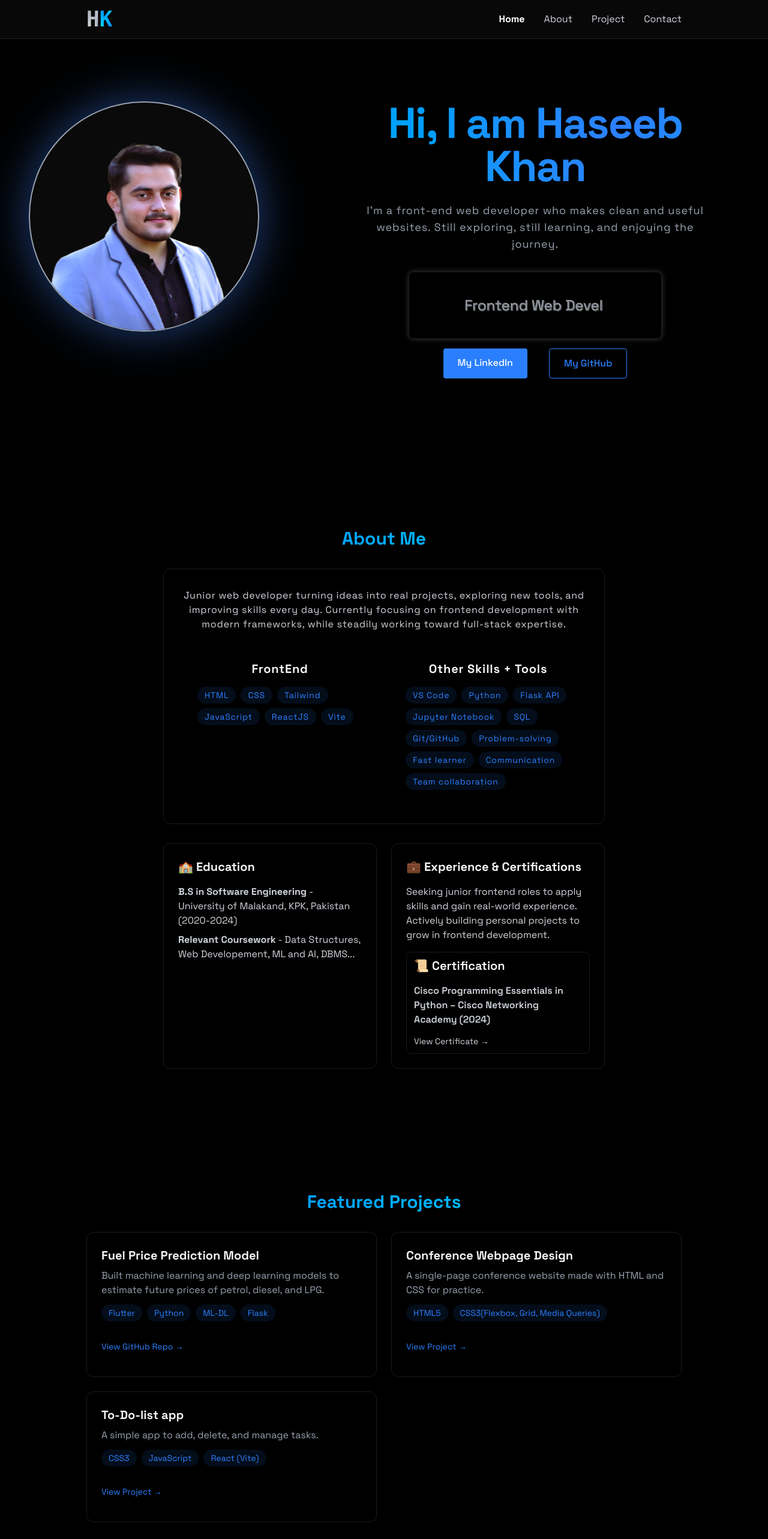
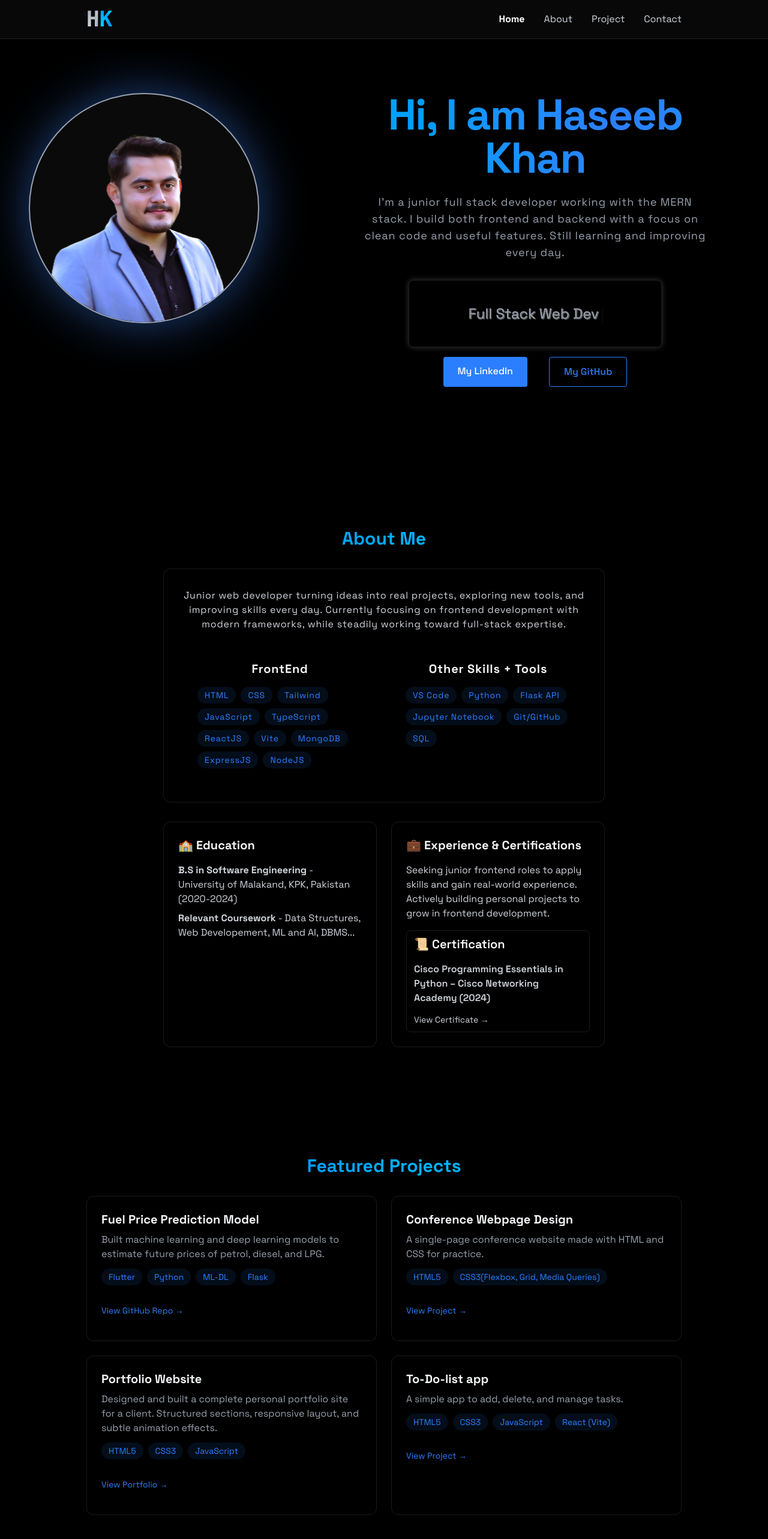
Before and after one commit to Haseeb-Khan-Official/My_Portfolio, a React (Vite) app in the folder my-portfolio/: page / in a window 1280 px wide. Shown: the top 2566 px of the page at 60% size. Built offline with nearby package versions, Linux system fonts and the light colour scheme.

Commit message:
Changes in Home,About and project sections

```diff
--- a/my-portfolio/src/components/sections/About.jsx
+++ b/my-portfolio/src/components/sections/About.jsx
@@ -1,13 +1,17 @@
 import RevealOnScroll from "../RevealOnScroll";
 
 function About() {
-  const frontendSkills = [
+  const FullStack = [
     "HTML",
     "CSS",
     "Tailwind",
     "JavaScript",
+    "TypeScript",
     "ReactJS",
     "Vite",
+    "MongoDB",
+    "ExpressJS",
+    "NodeJS",
   ];
 
   const otherSkills = [
@@ -15,12 +19,8 @@ function About() {
     "Python",
     "Flask API",
     "Jupyter Notebook",
+    "Git/GitHub",
     "SQL",
-    "Git/GitHub",
-    "Problem-solving",
-    "Fast learner",
-    "Communication",
-    "Team collaboration",
   ];
 
   return (
@@ -44,7 +44,7 @@ function About() {
               <div className="rounded-xl p-6 hover:-translate-y-1 transition-all">
                 <h3 className="text-xl font-bold mb-4">FrontEnd</h3>
                 <div className="flex flex-wrap gap-2 ">
-                  {frontendSkills.map((tech, key) => (
+                  {FullStack.map((tech, key) => (
                     <span
                       key={key}
                       className="bg-blue-500/10 text-blue-500 py-1 p-3 rounded-full text-sm hover:bg-blue-500/20
@@ -105,7 +105,9 @@ function About() {
                 </div>
                 {/* Certificates */}
                 <div className="py-2 border border-white/10 rounded-lg p-3">
-                  <p className="text-xl text-white font-semibold mb-4">📜 Certification</p>
+                  <p className="text-xl text-white font-semibold mb-4">
+                    📜 Certification
+                  </p>
                   <p className="text-gray-300 font-semibold mb-3">
                     Cisco Programming Essentials in Python – Cisco Networking
                     Academy (2024)
--- a/my-portfolio/src/components/sections/Home.jsx
+++ b/my-portfolio/src/components/sections/Home.jsx
@@ -2,8 +2,7 @@ import RevealOnScroll from "../RevealOnScroll";
 import ProfilePic from "../../assets/ProfilePic.png"; // if inside src/assets
 import { Typewriter } from "react-simple-typewriter";
 
-function Home(){
-
+function Home() {
   return (
     <section
       id="home"
@@ -29,8 +28,9 @@ function Home(){
               Hi, I am Haseeb Khan
             </h1>
             <p className="text-gray-400 text-lg mb-8 max-w-xl mx-auto tracking-wider">
-              I'm a front-end web developer who makes clean and useful websites.
-              Still exploring, still learning, and enjoying the journey.
+              I’m a junior full stack developer working with the MERN stack. I
+              build both frontend and backend with a focus on clean code and
+              useful features. Still learning and improving every day.
             </p>
 
             {/* TYPEWRITER EFFECT TO BE ADDED HERE */}
@@ -38,9 +38,11 @@ function Home(){
               <Typewriter
                 words={[
                   "Software Engineer",
-                  "Frontend Web Developer",
-                  "HTML - CSS - JavaScript",
-                  "React - Vite - TailwindCSS",
+                  "Full Stack Web Developer",
+                  "HTML - CSS",
+                  "JavaScript - ReactJS",
+                  "Vite - TailwindCSS - TypeScript",
+                  "MongoDB - NodeJS - ExpressJS",
                   "Python - C++",
                 ]}
                 loop={true}
--- a/my-portfolio/src/components/sections/Projects.jsx
+++ b/my-portfolio/src/components/sections/Projects.jsx
@@ -79,21 +79,56 @@ function Projects() {
             </div>
             {/*  */}
             <div className="p-6 rounded-xl border border-white/10 hover:-translate-y-1 hover:border-blue-500/30 hover:shadow-[0_2px_8px_rgba(59,130,246,0.2)] transition">
+              <h3 className="text-xl font-bold mb-2">Portfolio Website</h3>
+              <p className="text-gray-400 mb-3">
+                Designed and built a complete personal portfolio site for a
+                client. Structured sections, responsive layout, and subtle
+                animation effects.
+              </p>
+              <div className="flex flex-wrap gap-2 mb-4">
+                {["HTML5", "CSS3", "JavaScript"].map(
+                  (tech, key) => (
+                    <span
+                      key={key}
+                      className="bg-blue-500/10 text-blue-500 py-1 p-3 rounded-full text-sm hover:bg-blue-500/20
+                                   hover:shadow-[0_2px_8px_rgba(59,130,246,0.1)] transition-all cursor-pointer
+                                  "
+                    >
+                      {tech}
+                    </span>
+                  )
+                )}
+              </div>
+              <div className="flex justify-between items-center">
+                <a
+                  href="https://idrees-ahmad-v1.vercel.app/"
+                  target="_blank"
+                  title="View To-Do List App"
+                  className="text-sm text-blue-500 hover:text-blue-400 transition-colors my-4"
+                >
+                  View Portfolio →
+                </a>
+              </div>
+            </div>
+            {/*  */}
+            <div className="p-6 rounded-xl border border-white/10 hover:-translate-y-1 hover:border-blue-500/30 hover:shadow-[0_2px_8px_rgba(59,130,246,0.2)] transition">
               <h3 className="text-xl font-bold mb-2">To-Do-list app</h3>
               <p className="text-gray-400 mb-3">
                 A simple app to add, delete, and manage tasks.
               </p>
               <div className="flex flex-wrap gap-2 mb-4">
-                {["CSS3", "JavaScript", "React (Vite)"].map((tech, key) => (
-                  <span
-                    key={key}
-                    className="bg-blue-500/10 text-blue-500 py-1 p-3 rounded-full text-sm hover:bg-blue-500/20
+                {["HTML5", "CSS3", "JavaScript", "React (Vite)"].map(
+                  (tech, key) => (
+                    <span
+                      key={key}
+                      className="bg-blue-500/10 text-blue-500 py-1 p-3 rounded-full text-sm hover:bg-blue-500/20
                                    hover:shadow-[0_2px_8px_rgba(59,130,246,0.1)] transition-all cursor-pointer
                                   "
-                  >
-                    {tech}
-                  </span>
-                ))}
+                    >
+                      {tech}
+                    </span>
+                  )
+                )}
               </div>
               <div className="flex justify-between items-center">
                 <a
```
